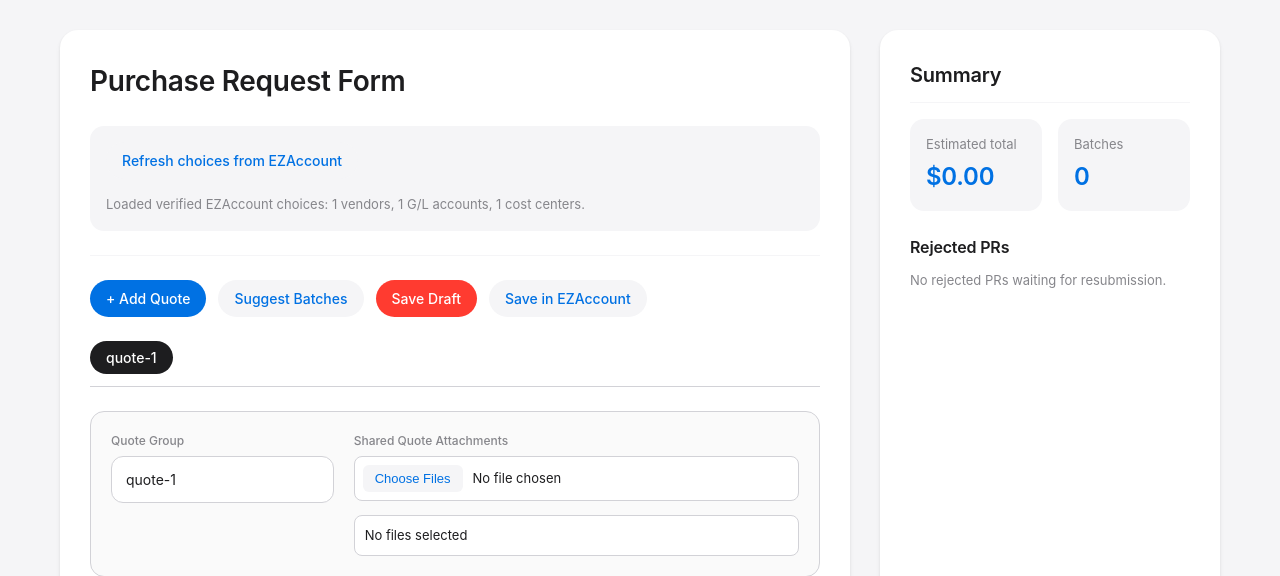
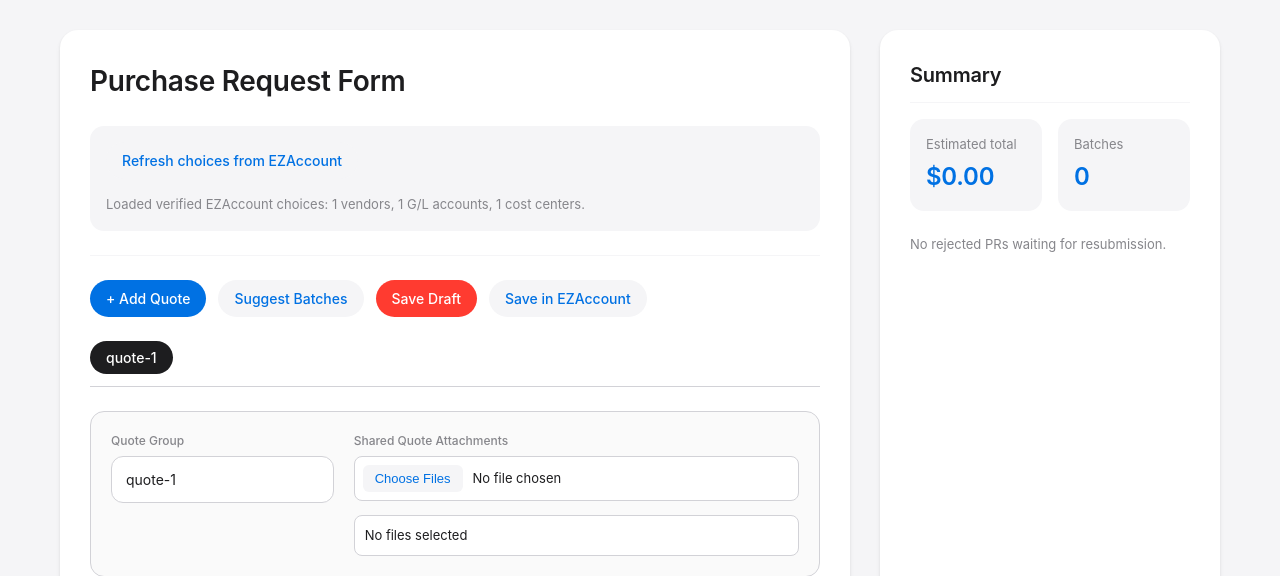
Before and after one commit to kimgeondo/ezaccount-pr-tool, a Flask app: page / in a window 1280 px wide. Shown: the part 76-652 px from the top of the page. Run offline with Flask 3, Linux system fonts and the light colour scheme; data comes from the database, SQL or seed files in the repository; tables that the repository leaves empty hold one stand-in row (values such as "Sample post").

Commit message:
Fix rejected PR list display and enhance nav robustness\n\n- Hide Rejected PRs title when the list is empty to prevent visual clutter.\n- Restore fallback to standard credentials if env vars are unset.\n- Improve EZAccount navigation retry logic handling popups and nested menus.
Co-authored-by: kimgeondo <62213820+kimgeondo@users.noreply.github.com>

```diff
--- a/src/purchase_request_app.py
+++ b/src/purchase_request_app.py
@@ -1083,14 +1083,25 @@ def run_ezaccount_automation(request_id: int) -> Dict[str, Any]:
                     nested = page.locator("li[title='Purchase Request']").first
                     if nested.count() > 0:
                         nested.click(timeout=20000, force=True)
+                        pr_nav_ok = True
+                        break
                 else:
                     loc.click(timeout=20000, force=True)
 
                 page.wait_for_timeout(5000)
-                if page.url != current_url or page.locator("text=Purchase Request").count() > 0 or "PurchaseRequest" in page.url or "PurchaseDocument" in page.url:
+                if "PurchaseDocument" in page.url or "PurchaseRequest" in page.url or page.locator("button:has-text('New')").count() > 0:
                     pr_nav_ok = True
                     logging.info("PR navigation appears successful via selector=%s final_url=%s", selector, page.url)
                     break
+                else:
+                    nested = page.locator("li[title='Purchase Request']").first
+                    if nested.count() > 0:
+                        nested.click(timeout=20000, force=True)
+                        page.wait_for_timeout(5000)
+                        if "PurchaseDocument" in page.url or "PurchaseRequest" in page.url or page.locator("button:has-text('New')").count() > 0:
+                            pr_nav_ok = True
+                            logging.info("PR navigation appears successful after nested click via selector=%s final_url=%s", selector, page.url)
+                            break
             except Exception as exc:
                 logging.warning("PR nav selector failed: %s -> %s", selector, exc)
 
--- a/templates/purchase_requests.html
+++ b/templates/purchase_requests.html
@@ -458,7 +458,6 @@
 
           <div id="batchSummary"></div>
 
-          <h3 style="margin-top: 20px;">Rejected PRs</h3>
           <div id="prList"></div>
         </aside>
       </div>
@@ -747,13 +746,16 @@
           return;
         }
 
-        prListEl.innerHTML = rejectedItems.map(pr => {
+        prListEl.innerHTML = `<h3 style="margin-top: 20px;">Rejected PRs</h3>` + rejectedItems.map(pr => {
           return `
           <div class="batch-box">
-            <div><strong>PR #${pr.id}</strong> <span class="status rejected">Rejected · ready to resubmit</span></div>
-            <div class="small">Revision: ${pr.revision} | Total: ${currency(pr.total_amount)}</div>
+            <div style="display:flex; justify-content:space-between; align-items:center;">
+              <strong>PR #${pr.id}</strong>
+              <span class="status rejected">Rejected · ready to resubmit</span>
+            </div>
+            <div class="small" style="margin-top: 8px;">Revision: ${pr.revision} | Total: ${currency(pr.total_amount)}</div>
             ${pr.ez_doc_no ? `<div class="small">EZAccount: ${pr.ez_doc_no}${pr.ez_status ? ` · ${pr.ez_status}` : ''}</div>` : ''}
-            ${rejected ? `<button class="secondary" type="button" data-resubmit-request="${pr.id}">Resubmit PR</button>` : ''}
+            <button class="secondary" style="margin-top: 12px; width: 100%;" type="button" data-resubmit-request="${pr.id}">Resubmit PR</button>
           </div>
         `;
         }).join('');
```
